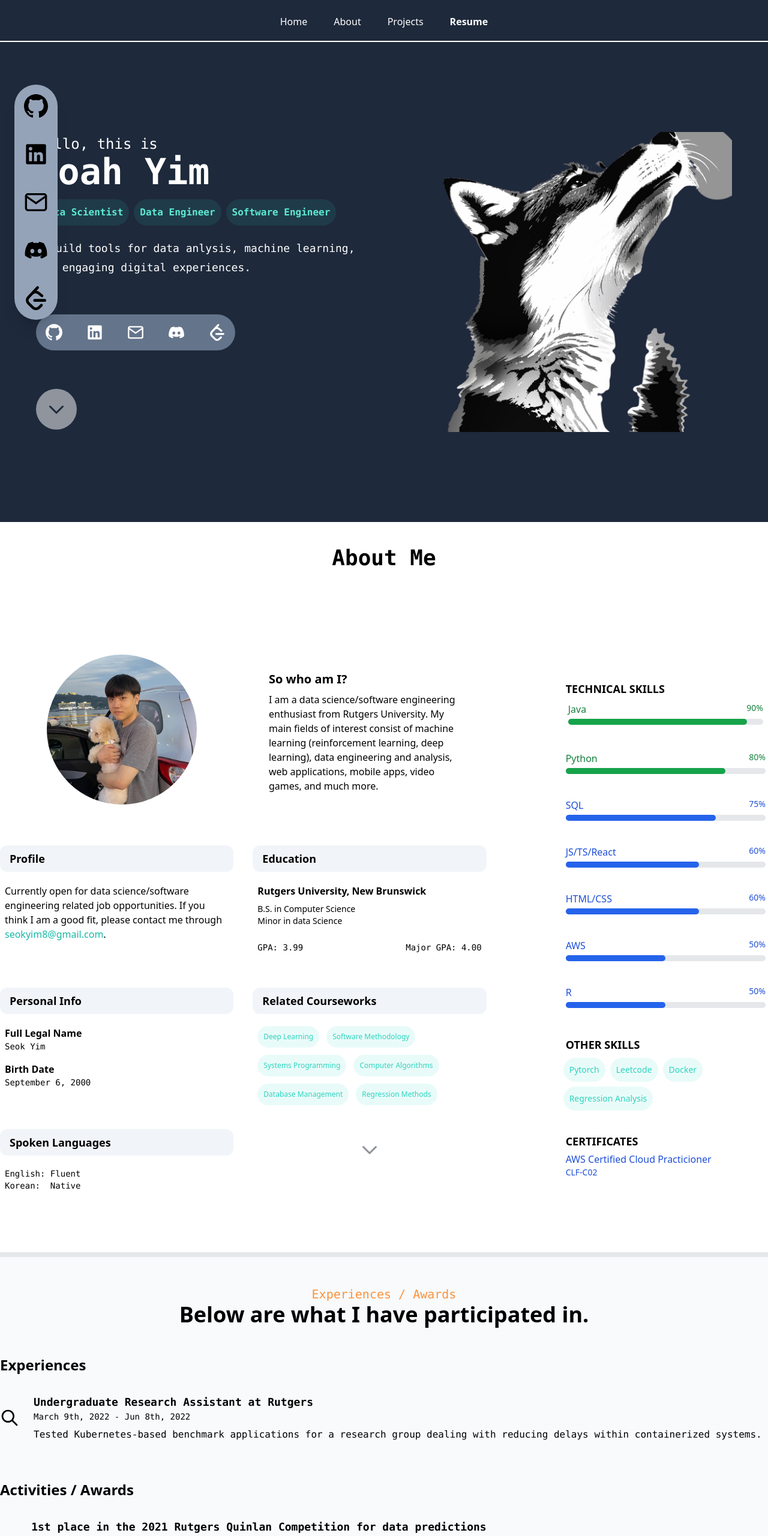
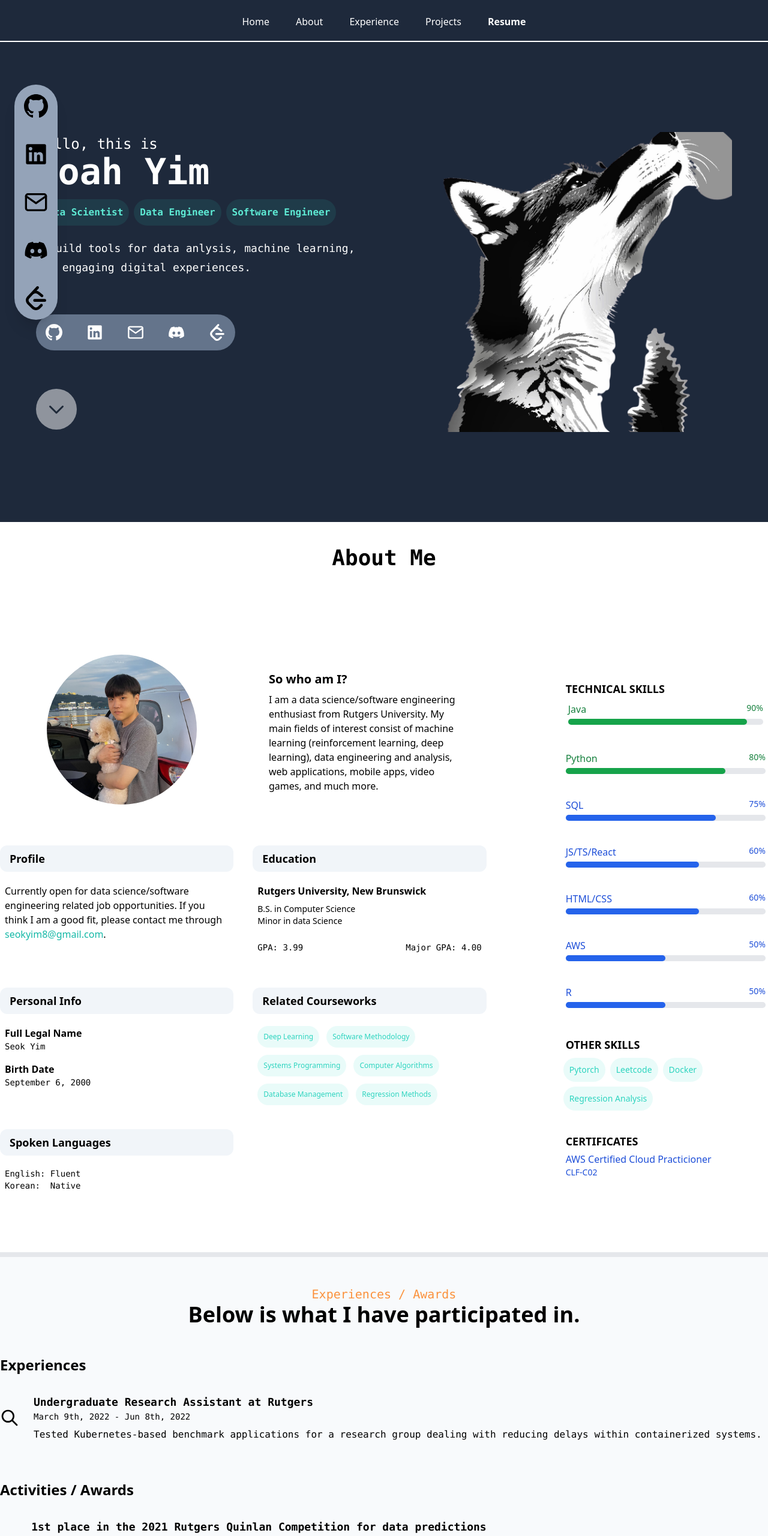
Before and after one commit to seokyim8/personal_website, a React app in the folder portfolio/frontend/: page / in a window 1280 px wide. Shown: the top 2560 px of the page at 60% size. Built offline with nearby package versions, Linux system fonts and the light colour scheme; the HTML template or start-up script is replaced by a standard one.

Commit message:
Add button for traveling to Experience. Remove button from about me

```diff
--- a/portfolio/frontend/src/components/AboutMe.tsx
+++ b/portfolio/frontend/src/components/AboutMe.tsx
@@ -210,15 +210,6 @@ const AboutMe = () => {
                             </div>
                         </span>
                     </div>
-
-                    <div className="mx-auto">
-                        <a href="#experiences" className={"rounded-full bg-white opacity-50 w-fit h-fit p-4 flex flex-row justify-center " + (inView? "appear_half" : "")}>
-                            <svg className="w-9 h-9 text-gray-800 dark:text-white" aria-hidden="true" xmlns="http://www.w3.org/2000/svg" width="24" height="24" fill="none" viewBox="0 0 24 24">
-                                <path stroke="currentColor" strokeLinejoin="round" strokeLinecap="round" strokeWidth="2" d="m19 9-7 7-7-7" />
-                            </svg>
-                        </a>
-                    </div>
-
                 </div>
             </div>
         </div>
--- a/portfolio/frontend/src/components/Experiences.tsx
+++ b/portfolio/frontend/src/components/Experiences.tsx
@@ -13,7 +13,7 @@ const Experiences = () => {
                     Experiences / Awards
                 </div>
                 <div className="font-semibold text-4xl mx-auto">
-                    Below are what I have participated in.
+                    Below is what I have participated in.
                 </div>
             </div>
 
--- a/portfolio/frontend/src/components/Navbar.tsx
+++ b/portfolio/frontend/src/components/Navbar.tsx
@@ -13,6 +13,11 @@ const Navbar = () => {
                     <li>
                         <a href="#about_me" className="py-2 px-2 text-white rounded-lg hover:text-teal-200 hover:bg-slate-800 transition">
                             About
+                        </a>
+                    </li>
+                    <li>
+                        <a href="#experiences" className="py-2 px-2 text-white rounded-lg hover:text-teal-200 hover:bg-slate-800 transition">
+                            Experience
                         </a>
                     </li>
                     <li>
@@ -32,7 +37,7 @@ const Navbar = () => {
                     Resume
                 </a>
             </div>
-            <div className="bg-white w-full h-0.5 mt-3" transition-style="appear"/>
+            <div className="bg-white w-full h-0.5 mt-3" transition-style="appear" />
         </nav>
     );
 }
--- a/portfolio/frontend/static/css/styles.css
+++ b/portfolio/frontend/static/css/styles.css
@@ -114,7 +114,7 @@
 
   /* For About Me */
   .about_me_passed {
-    background-color: teal;
+    background-color: rgb(227, 255, 222);
   }
 
   .appear_half {
```
Also changed, not shown: portfolio/frontend/static/frontend/main.js.
